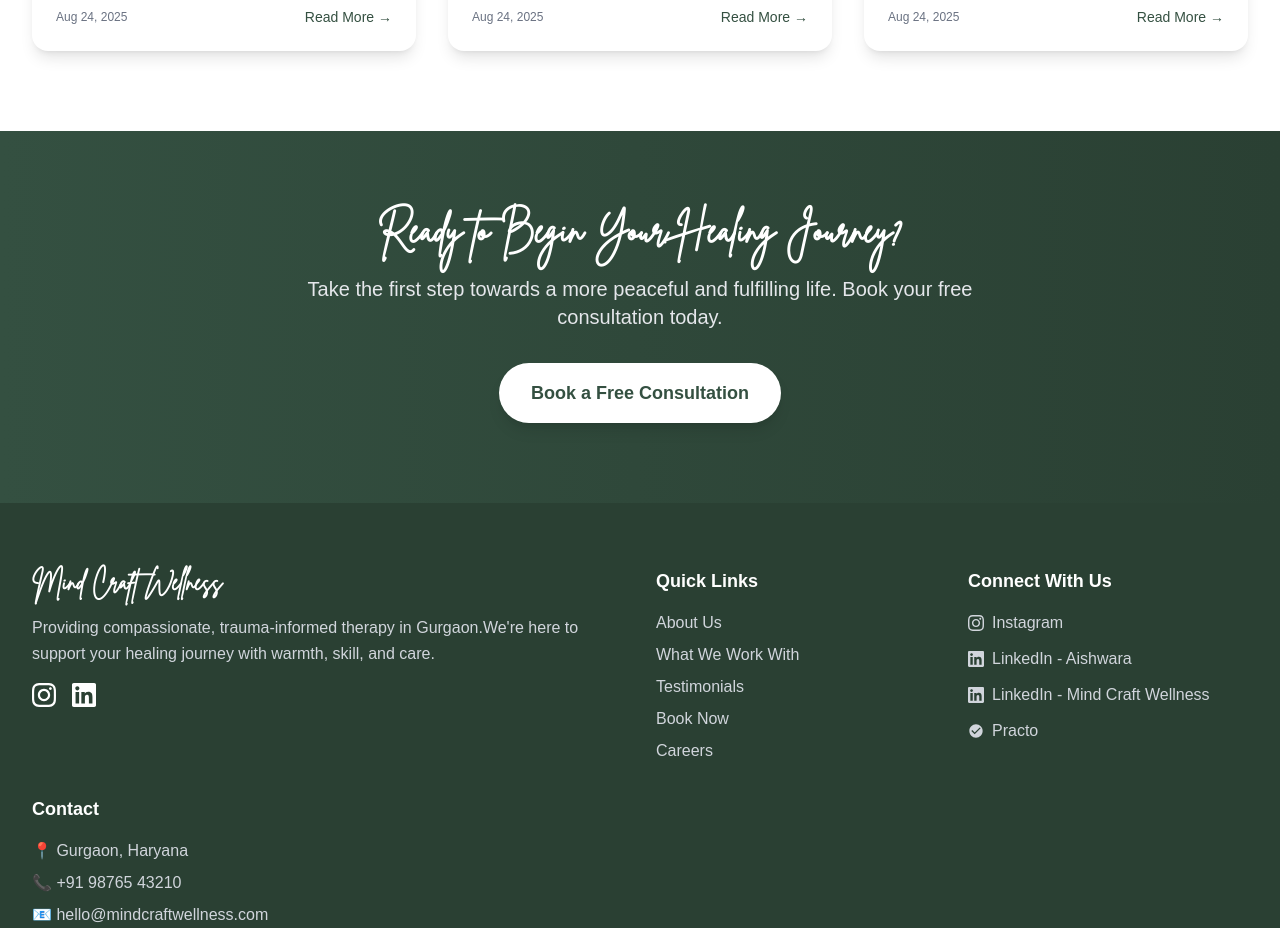
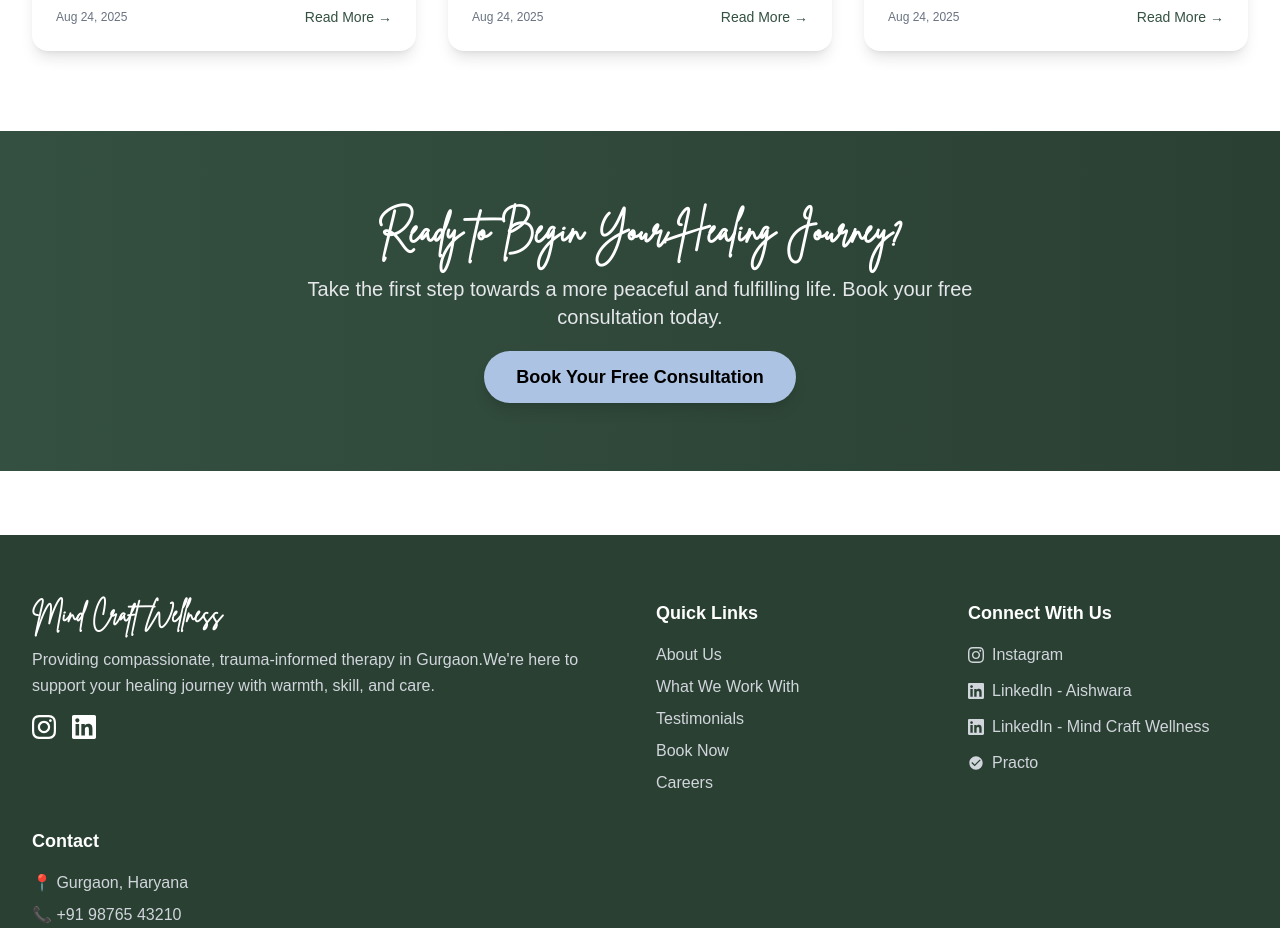
Before and after one commit to Shree0310/MindCraftWellness, a Next.js app: page /Blog in a window 1280 px wide. Shown: the part 1860-2788 px from the top of the page. Built offline with nearby package versions, Linux system fonts and the light colour scheme; a web font is replaced by a local one.

Commit message:
Blog page fixes

```diff
--- a/src/app/Components/About.tsx
+++ b/src/app/Components/About.tsx
@@ -8,6 +8,7 @@ import AboutImg2 from '../Assets/images/About 5.png'
 import ourSpace from '../Assets/images/ourSpace.png';
 import ProfilePic from '../Assets/images/Profile-pic.png';
 import Testimonials from './Testimonials';
+import BookFreeConsultationBtn from './BookFreeConsulationBtn';
 import { useState } from 'react';
 import Footer from './Footer';
 import OurValues from './OurValues';
@@ -47,9 +48,7 @@ const About = () => {
                                 greater self-awareness, healing, and growth.
                             </p>
                             <div className='flex justify-center'>
-                                <Link href="/book-now" className='bg-[#ADC3E3] cursor-pointer text-black px-8 py-4 my-16 rounded-full font-semibold text-lg hover:bg-[#92b0dc] transition-all duration-300 transform hover:scale-105 shadow-lg hover:shadow-xl'>
-                                    Book Your Free Consultation
-                                </Link>
+                                <BookFreeConsultationBtn/>
                             </div>
                         </div>
 
--- a/src/app/Components/Blog.tsx
+++ b/src/app/Components/Blog.tsx
@@ -1,6 +1,6 @@
 import Header from "./Header";
 import Footer from "./Footer";
-import Link from "next/link";
+import BookFreeConsultationBtn from "./BookFreeConsulationBtn";
 
 const Blog = () => {
     const blogImages = [
@@ -12,7 +12,7 @@ const Blog = () => {
         { src: "/Assets/images/Blog6.jpg", alt: "Blog Image 6" },
     ];
 
-    return <div>
+    return <div className="bg-white">
         <Header />
 
         {/* Quote Section */}
@@ -88,7 +88,7 @@ const Blog = () => {
         </div>
 
         {/* Book Free Consultation Section */}
-        <div className="bg-gradient-to-r from-[#345041] to-[#2a4033] py-20 px-8">
+        <div className="bg-gradient-to-r from-[#345041] to-[#2a4033] py-20 px-8 mb-16">
             <div className="max-w-4xl mx-auto text-center">
                 <h2 className="text-4xl font-bold text-white mb-6" style={{ fontFamily: 'BrittanySignature, serif' }}>
                     Ready to Begin Your Healing Journey?
@@ -96,12 +96,7 @@ const Blog = () => {
                 <p className="text-xl text-gray-200 mb-8 max-w-2xl mx-auto">
                     Take the first step towards a more peaceful and fulfilling life. Book your free consultation today.
                 </p>
-                <Link
-                    href="/book-now"
-                    className="inline-block bg-white text-[#345041] px-8 py-4 rounded-full text-lg font-semibold hover:bg-gray-100 transition-colors duration-300 shadow-lg hover:shadow-xl transform hover:scale-105 transition-transform duration-300"
-                >
-                    Book a Free Consultation
-                </Link>
+                <BookFreeConsultationBtn/>
             </div>
         </div>
 
--- a/src/app/Components/BookFreeConsulationBtn.tsx
+++ b/src/app/Components/BookFreeConsulationBtn.tsx
@@ -0,0 +1,10 @@
+import Link from 'next/link';
+
+const BookFreeConsultationBtn = () => {
+    return <div>
+        <Link href="/book-now" className='bg-[#ADC3E3] cursor-pointer text-black px-8 py-4 my-16 rounded-full font-semibold text-lg hover:bg-[#92b0dc] transition-all duration-300 transform hover:scale-105 shadow-lg hover:shadow-xl'>
+            Book Your Free Consultation
+        </Link>
+    </div>
+}
+export default BookFreeConsultationBtn;
```
